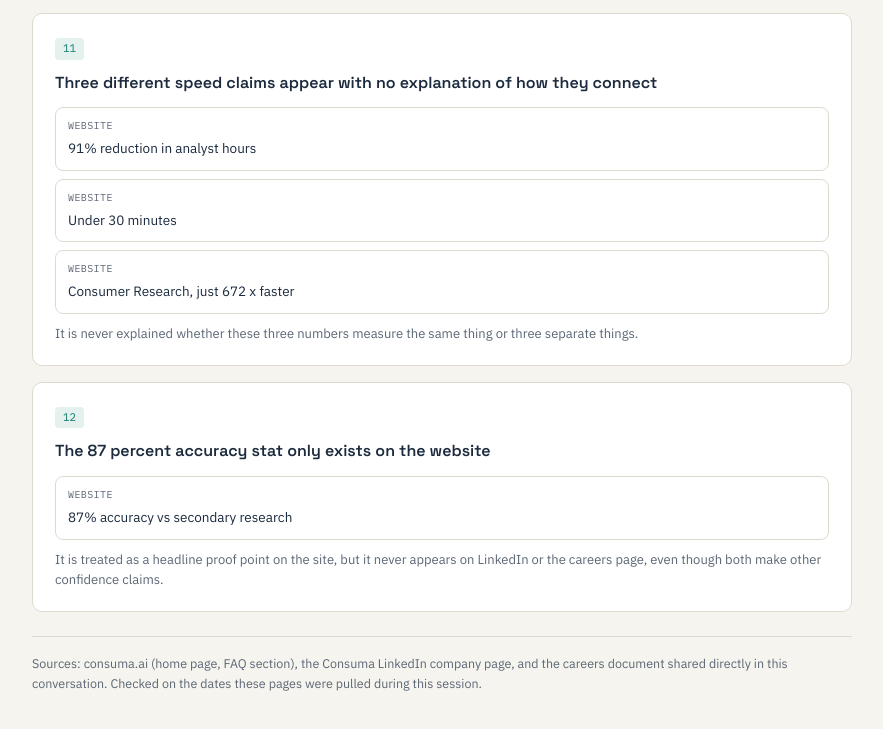
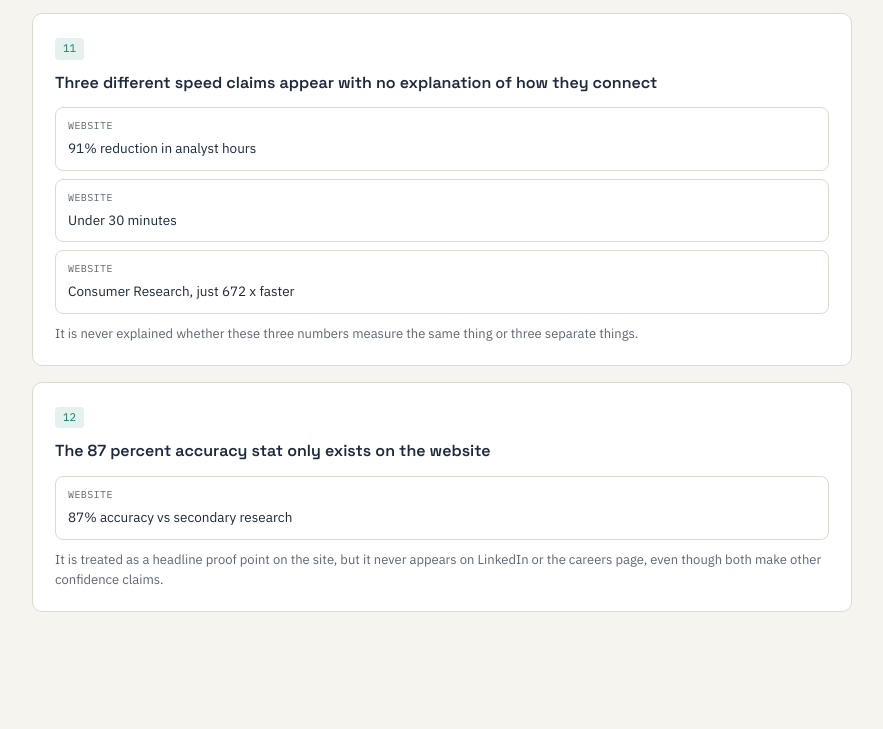
Before and after one commit to smit-bora/consuma-writing-tool, a website: page head.html in a window 1280 px wide. Shown: the part 3486-4215 px from the top of the page, without its empty margins (198-1081 px from the left). After the commit the page ends 4194 px from the top, so only its background shows below. Drawn offline with Linux system fonts and the light colour scheme.

Commit message:
fix:small change in the inconsistencies page

```diff
--- a/head.html
+++ b/head.html
@@ -165,9 +165,6 @@
   <p style="font-size:13px; color:var(--ink-soft); margin:10px 0 0;">It is treated as a headline proof point on the site, but it never appears on LinkedIn or the careers page, even though both make other confidence claims.</p>
 </div>
 
-<footer>
-  Sources: consuma.ai (home page, FAQ section), the Consuma LinkedIn company page, and the careers document shared directly in this conversation. Checked on the dates these pages were pulled during this session.
-</footer>
 
 </div>
 </body>
```
